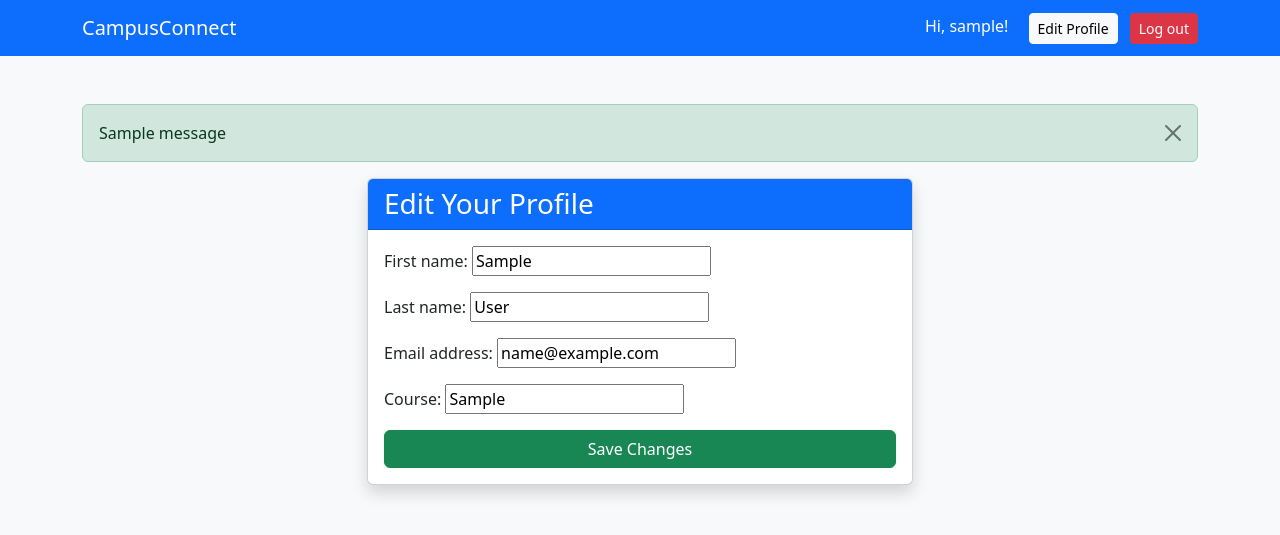
After one commit to princekennsorita22/CSIT327-G5-Sorita-PrinceKenn-FirstDjango, a Django app: page /accounts/profile/ in a window 1280 px wide. The commit adds this page. Shown: the top 535 px of the page. Run offline with Django 5.2, Linux system fonts and the light colour scheme; a user stored in the database is signed in; tables that the repository leaves empty hold one stand-in row (values such as "Sample post"); one stand-in notice (Sample message) is shown.

Commit message:
Add profile page, signup feedback and Bootstrap styling

```diff
--- a/accounts/forms.py
+++ b/accounts/forms.py
@@ -1,3 +1,5 @@
+
+from django import forms
 from django.contrib.auth.forms import UserCreationForm
 from .models import CustomUser
 
@@ -13,3 +15,15 @@ class CustomUserCreationForm(UserCreationForm):
             "last_name",
             "course",
         )
+
+
+class ProfileUpdateForm(forms.ModelForm):
+
+    class Meta:
+        model = CustomUser
+        fields = (
+            "first_name",
+            "last_name",
+            "email",
+            "course",
+        )
--- a/accounts/urls.py
+++ b/accounts/urls.py
@@ -1,6 +1,7 @@
 from django.urls import path
-from .views import SignUpView
+from .views import SignUpView, ProfileUpdateView
 
 urlpatterns = [
     path("signup/", SignUpView.as_view(), name="signup"),
+    path("profile/", ProfileUpdateView.as_view(), name="profile"),
 ]
--- a/accounts/views.py
+++ b/accounts/views.py
@@ -1,9 +1,31 @@
+from django.contrib import messages
 from django.urls import reverse_lazy
-from django.views.generic import CreateView
-from .forms import CustomUserCreationForm
+from django.views.generic import CreateView, UpdateView
+from django.contrib.auth.mixins import LoginRequiredMixin
+
+from .forms import CustomUserCreationForm, ProfileUpdateForm
+from .models import CustomUser
 
 
 class SignUpView(CreateView):
     form_class = CustomUserCreationForm
     template_name = "registration/signup.html"
     success_url = reverse_lazy("login")
+
+    def form_valid(self, form):
+        response = super().form_valid(form)
+        messages.success(
+            self.request,
+            "Your CampusConnect account was created successfully! Please log in."
+        )
+        return response
+
+
+class ProfileUpdateView(LoginRequiredMixin, UpdateView):
+    model = CustomUser
+    form_class = ProfileUpdateForm
+    template_name = "registration/profile.html"
+    success_url = reverse_lazy("profile")
+
+    def get_object(self):
+        return self.request.user
--- a/templates/base.html
+++ b/templates/base.html
@@ -2,29 +2,76 @@
 <html lang="en">
 <head>
     <meta charset="UTF-8">
-    <meta name="viewport" content="width=device-width, initial-scale=1.0">
+    <meta name="viewport" content="width=device-width, initial-scale=1">
+
     <title>CampusConnect</title>
+
+    <!-- Bootstrap 5 CSS -->
+    <link href="https://cdn.jsdelivr.net/npm/bootstrap@5.3.3/dist/css/bootstrap.min.css"
+          rel="stylesheet">
 </head>
-<body>
 
-    <nav>
+<body class="bg-light">
+
+<nav class="navbar navbar-expand-lg navbar-dark bg-primary">
+    <div class="container">
+        <a class="navbar-brand" href="{% url 'dashboard' %}">
+            CampusConnect
+        </a>
+
+        <div class="ms-auto">
             {% if user.is_authenticated %}
+
+                <span class="text-white me-3">
                     Hi, {{ user.username }}!
+                </span>
 
-            <form method="post" action="{% url 'logout' %}">
+                <a href="{% url 'profile' %}"
+                   class="btn btn-light btn-sm me-2">
+                    Edit Profile
+                </a>
+
+                <form method="post" action="{% url 'logout' %}" class="d-inline">
                     {% csrf_token %}
-                <button type="submit">Log out</button>
+                    <button type="submit" class="btn btn-danger btn-sm">
+                        Log out
+                    </button>
                 </form>
+
             {% else %}
-            <a href="{% url 'login' %}">Log in</a>
-            <a href="{% url 'signup' %}">Sign up</a>
+
+                <a href="{% url 'login' %}" class="btn btn-light btn-sm me-2">
+                    Log in
+                </a>
+
+                <a href="{% url 'signup' %}" class="btn btn-warning btn-sm">
+                    Sign up
+                </a>
+
             {% endif %}
+        </div>
+    </div>
 </nav>
 
-    <main>
+<main class="container py-5">
+
+    {% if messages %}
+        {% for message in messages %}
+            <div class="alert alert-success alert-dismissible fade show">
+                {{ message }}
+                <button type="button" class="btn-close"
+                        data-bs-dismiss="alert"></button>
+            </div>
+        {% endfor %}
+    {% endif %}
+
     {% block content %}
     {% endblock %}
+
 </main>
+
+<script src="https://cdn.jsdelivr.net/npm/bootstrap@5.3.3/dist/js/bootstrap.bundle.min.js">
+</script>
 
 </body>
 </html>
--- /dev/null
+++ b/templates/registration/profile.html
@@ -0,0 +1,31 @@
+{% extends "base.html" %}
+
+{% block content %}
+
+<div class="row justify-content-center">
+    <div class="col-md-6">
+
+        <div class="card shadow">
+            <div class="card-header bg-primary text-white">
+                <h3 class="mb-0">Edit Your Profile</h3>
+            </div>
+
+            <div class="card-body">
+
+                <form method="post">
+                    {% csrf_token %}
+
+                    {{ form.as_p }}
+
+                    <button type="submit" class="btn btn-success w-100">
+                        Save Changes
+                    </button>
+                </form>
+
+            </div>
+        </div>
+
+    </div>
+</div>
+
+{% endblock %}
```
Also changed, not shown: templates/dashboard/home.html (+32 -10 lines), templates/registration/login.html (+26 -7 lines), templates/registration/signup.html (+27 -6 lines). Lines whose indentation alone changed are shown as unchanged.
